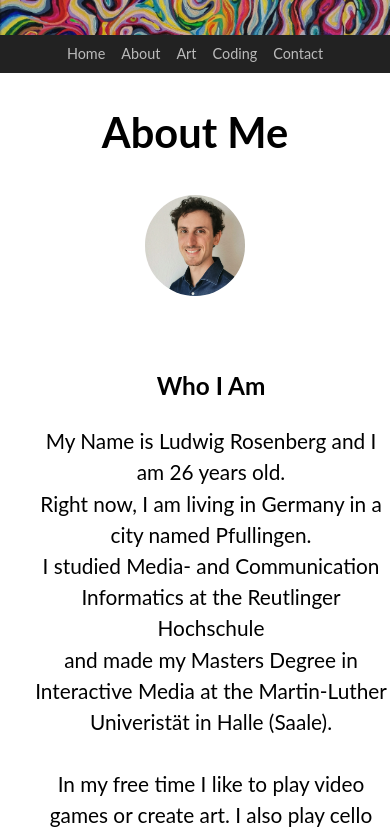
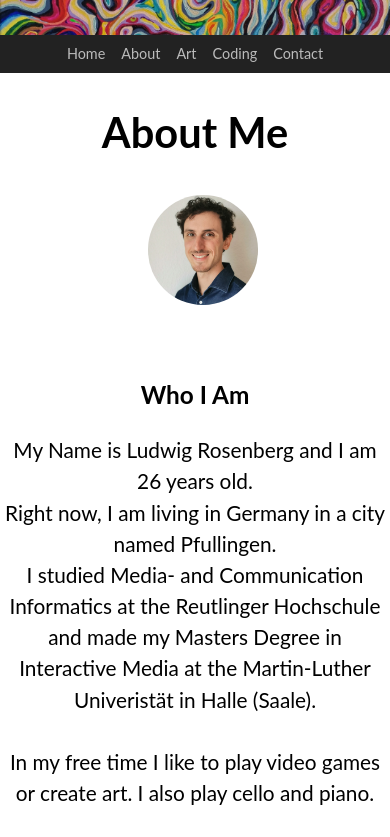
Before and after one commit to Ludi-Ro/Website_LudwigRosenberg, a React (Vite) app: page /about in a window 390 px wide. Shown: the top 837 px of the page. Built offline with nearby package versions, Linux system fonts and the light colour scheme.

Commit message:
Align About-text on mobile

```diff
--- a/src/style/About.css
+++ b/src/style/About.css
@@ -33,10 +33,5 @@
   .about-section {
     flex-direction: column;
     text-align: center;
-    align-items: center;
-  }
-
-  .about-section img {
     margin-left: 0;
   }
-}
```
